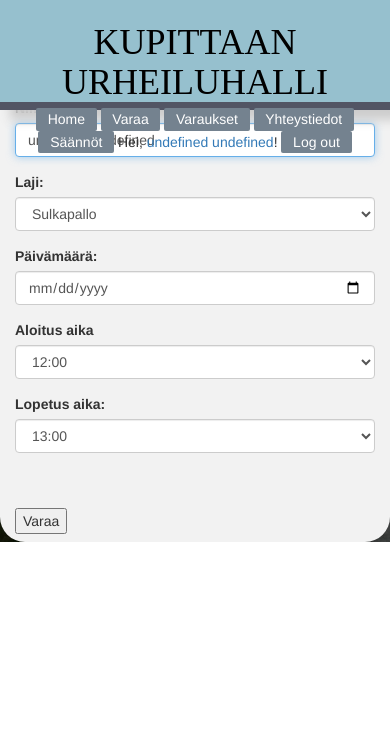
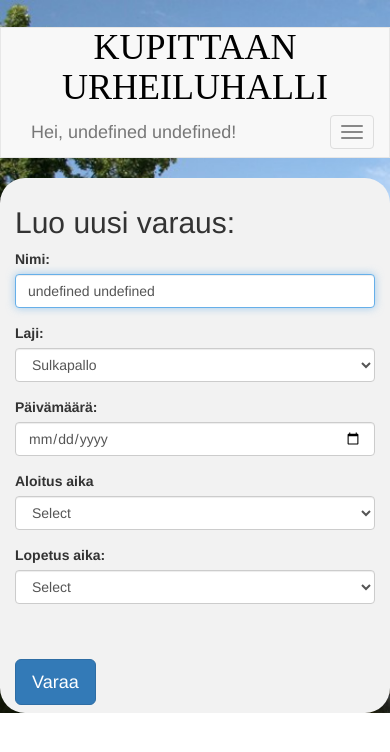
Before and after one commit to Cendukka/VarausjarjestelmaNodeJS, a Node server app: page /reserve in a window 390 px wide. Shown: the top 752 px of the page. Run offline with Node 20, Linux system fonts and the light colour scheme; the visitor is signed in with stand-in values (Sample User, id 1); some libraries are stand-ins or nearby versions.

Commit message:
css responsive

```diff
--- a/public/css/varausjarjestelma.css
+++ b/public/css/varausjarjestelma.css
@@ -11,7 +11,7 @@
   width: 100%;
   height: 110px;
   padding: 20px 0 20px 0;
-  background-color: #96C0CE;
+  background-color: #f2f2f2;
   border-bottom: solid 8px #525564;
   box-shadow: 10px 10px 10px #ccc;
   position: absolute;
@@ -84,3 +84,22 @@
 .row{
   padding: 2% 5%;
 }
+.middle{
+  text-align: center;
+}
+
+#navbarButtons{
+  float:right;
+  position:relative;
+  left:-50%;
+  text-align:left;
+}
+#navbarButtons ul{
+  list-style:none;
+  position:relative;
+  left:50%;
+}
+
+#navbarButtons li{
+  float:left;position:relative;
+}
--- a/views/index.ejs
+++ b/views/index.ejs
@@ -1,4 +1,4 @@
-<div class="col-sm-6">
+<div class="col-sm-12 middle">
     <h1>Tervetuloa Kupittaan Urheiluhallin nettisivuille!</h1>
     <p> Jos haluat tehdä varauksen, kirjaudu ensiksi sisään ja siirry <a href="reserve">varaa</a>-sivulle.</p>
     <p> Jos haluat katsoa varauksia, siirry <a href="reservations">varaukset</a>-sivulle.</p>
--- a/views/layout.ejs
+++ b/views/layout.ejs
@@ -2,36 +2,15 @@
 <html>
 
 	<head>
-		<meta charset="utf-8">
-		<meta name="viewport" content="width=device-width, initial-scale=0.8, maximum-scale=1">
-		<title>Kupittaan urheiluhalli</title>
-		<link rel="stylesheet" href="/css/varausjarjestelma.css">
-		<link rel="stylesheet" href="/css/bootstrap.css">
-		<script src="https://code.jquery.com/jquery-3.4.1.js" integrity="sha256-WpOohJOqMqqyKL9FccASB9O0KwACQJpFTUBLTYOVvVU=" crossorigin="anonymous"></script>
-		<script type="text/javascript" src="js/js.js"></script>
-		<script type="text/javascript" src="js/map.js"></script>
+		<%- include('partials/head') %>
 	</head>
 
 	<body>
 		<%- include('partials/header') %>
-		<div class="hero-image">
-			<div class="flashes">
-				<% if (flashMessages) { %>
-				<% if (flashMessages.success) { %>
-				<div class="flash success">
-					<%= flashMessages.success %>
-				</div>
-				<% } else if (flashMessages.error) { %>
-				<div class="flash error">
-					<%= flashMessages.error %>
-				</div>
-				<% } %>
-				<% } %>
-			</div>
-			<div class="container">
-					<%- body %>
-			</div>
+		<div class="container">
+			<%- body %>
 		</div>
+		<%- include('partials/footer') %>
 	</body>
 
 </html>
--- /dev/null
+++ b/views/partials/head.ejs
@@ -0,0 +1,8 @@
+<meta charset="utf-8">
+		<meta name="viewport" content="width=device-width, initial-scale=0.8, maximum-scale=1">
+		<title>Kupittaan urheiluhalli</title>
+		<link rel="stylesheet" href="/css/varausjarjestelma.css">
+		<link rel="stylesheet" href="/css/bootstrap.css">
+		<script src="https://code.jquery.com/jquery-3.4.1.js" integrity="sha256-WpOohJOqMqqyKL9FccASB9O0KwACQJpFTUBLTYOVvVU=" crossorigin="anonymous"></script>
+		<script type="text/javascript" src="js/js.js"></script>
+		<script type="text/javascript" src="js/map.js"></script>
--- a/views/partials/header.ejs
+++ b/views/partials/header.ejs
@@ -1,6 +1,67 @@
-<div id="nav">
+
+<nav class="navbar navbar-default">
+        <h1 id="title" class="middle">Kupittaan urheiluhalli</h1>
+
+    <div class="container-fluid">
+        <% if (loggedIn) { %>
+            <a class="navbar-brand" href="<%= `/users/${currentUser._id}`%>">Hei, <%= currentUser.fullName %>!</a>
+        <%} %>
+        <!-- Brand and toggle get grouped for better mobile display -->
+        <div class="navbar-header">
+            <button type="button" class="navbar-toggle collapsed" data-toggle="collapse" data-target="#bs-example-navbar-collapse-1" aria-expanded="false">
+                <span class="sr-only">Toggle navigation</span>
+                <span class="icon-bar"></span>
+                <span class="icon-bar"></span>
+                <span class="icon-bar"></span>
+            </button>
+
+
+        </div>
+        <div class="collapse navbar-collapse " id="navbarButtons">
+            <ul class="nav navbar-nav">
+                    <li><a href="/">
+
+                        <span class="button">Home</span>
+                    </a></li>
+                    <li><a href="/reserve">
+                        <span class="button"> Varaa </span>
+                    </a></li>
+                    <li><a href="/reservations">
+                        <span class="button"> Varaukset </span>
+                    </a></li>
+                    <li><a href="/contacts">
+                        <span class="button"> Yhteystiedot </span>
+                    </a></li>
+                    <li><a href="/rules">
+                        <span class="button"> Säännöt </span>
+                    </a></li>
+                    <% if (loggedIn) { %>
+                        <li><a href="/logout"><span class="button"> Log out </span></a></li>
+                    <%} else {%>
+                 <li><a href="/login">
+                    <span class="button"> Kirjaudu</span>
+                </a></li>
+                <li><a href="/users/new">
+                    <span class="button"> Rekisteröinti </span>
+                </a></li>
+                <% } %>
+            </ul>
+        </div>
+    </div>
+</nav>
+
+
+
+<!--<div id="nav">
     <div class="col-sm nav-align">
-        <h1 id="title">Kupittaan urheiluhalli</h1>
+        <div class="col-sm-11">
+            <h1 id="title">Kupittaan urheiluhalli</h1>
+        </div>
+        <div class="col-sm-1">
+            <% if (loggedIn) { %>
+                Hei, <a href="<%= `/users/${currentUser._id}`%>"><%= currentUser.fullName %></a>!
+            <%} %>
+        </div>
     </div>
     <div class="col-sm nav-align">
         <a href="/">
@@ -19,7 +80,6 @@
             <span class="button"> Säännöt </span>
         </a>
         <% if (loggedIn) { %>
-        Hei, <a href="<%= `/users/${currentUser._id}`%>"><%= currentUser.fullName %></a>!
             <a href="/logout"><span class="button"> Log out </span></a>
         <%} else {%>
      <a href="/login">
@@ -34,4 +94,4 @@
 
 
 </div>
-</div>
+</div>-->
--- a/views/varaa.ejs
+++ b/views/varaa.ejs
@@ -31,6 +31,7 @@
     <div class="form-group">
       <label for="inputPassword">Aloitus aika</label>
       <select class="form-control" id="startTime" name="startTime" required>
+        <option type="number" value="">Select</option>
         <option type="number" value="12">12:00</option>
         <option type="number" value="13">13:00</option>
         <option type="number" value="14">14:00</option>
@@ -44,6 +45,7 @@
     <div class="form-group">
       <label for="inputEmail">Lopetus aika: </label>
       <select class="form-control" id="endTime" name="endTime">
+        <option type="number" value="">Select</option>
         <option type="number" value="13">13:00</option>
         <option type="number" value="14">14:00</option>
         <option type="number" value="15">15:00</option>
@@ -55,7 +57,7 @@
     </div>
     <br>
     <br>
-    <button type="submit" onclick="return confirm('Oletko varma? Varaus on sitova.')">Varaa</button>
+    <button class="btn btn-lg btn-primary" type="submit" onclick="return confirm('Oletko varma? Varaus on sitova.')">Varaa</button>
 
   </form>
 </div>
```
